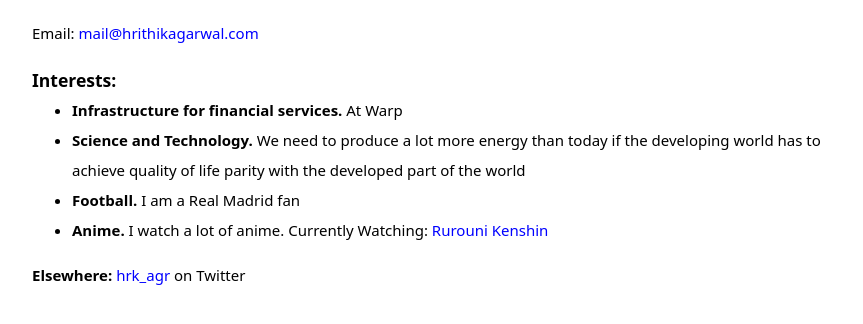
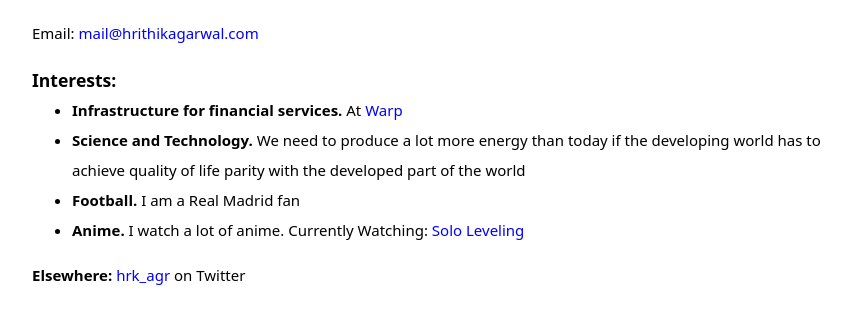
Before and after one commit to hrk-agr/hrk-agr.github.io, a Jekyll site: the page built from index.md, in a window 1280 px wide. Shown: the part 212-536 px from the top of the page, without its empty margins (208-1071 px from the left). Built offline with Jekyll 4.4.1, drawn with Linux system fonts in a browser that asks for light colours.

Commit message:
Updated Warp's website and current anime

```diff
--- a/index.md
+++ b/index.md
@@ -11,7 +11,7 @@ Email: [mail@hrithikagarwal.com](mailto:mail@hrithikagarwal.com)
     <h3>Interests:</h3>
     <ul>
         <li>
-            <b>Infrastructure for financial services. </b>At Warp
+            <b>Infrastructure for financial services. </b>At <a href="https://trywarp.in">Warp</a>
         </li>
         <li>
             <b>Science and Technology. </b> We need to produce a lot more energy than today if the developing world has to achieve quality of life parity with the developed part of the world
@@ -20,7 +20,7 @@ Email: [mail@hrithikagarwal.com](mailto:mail@hrithikagarwal.com)
             <b>Football. </b>I am a Real Madrid fan
         </li>
         <li>
-            <b>Anime. </b> I watch a lot of anime. Currently Watching: <a href="https://www.crunchyroll.com/series/G0XHWM1NK/rurouni-kenshin">Rurouni Kenshin</a>
+            <b>Anime. </b> I watch a lot of anime. Currently Watching: <a href="https://www.crunchyroll.com/series/GDKHZEJ0K/solo-leveling">Solo Leveling</a>
         </li>
     </ul>
 </div>
```
Also changed, not shown: Gemfile.lock.
